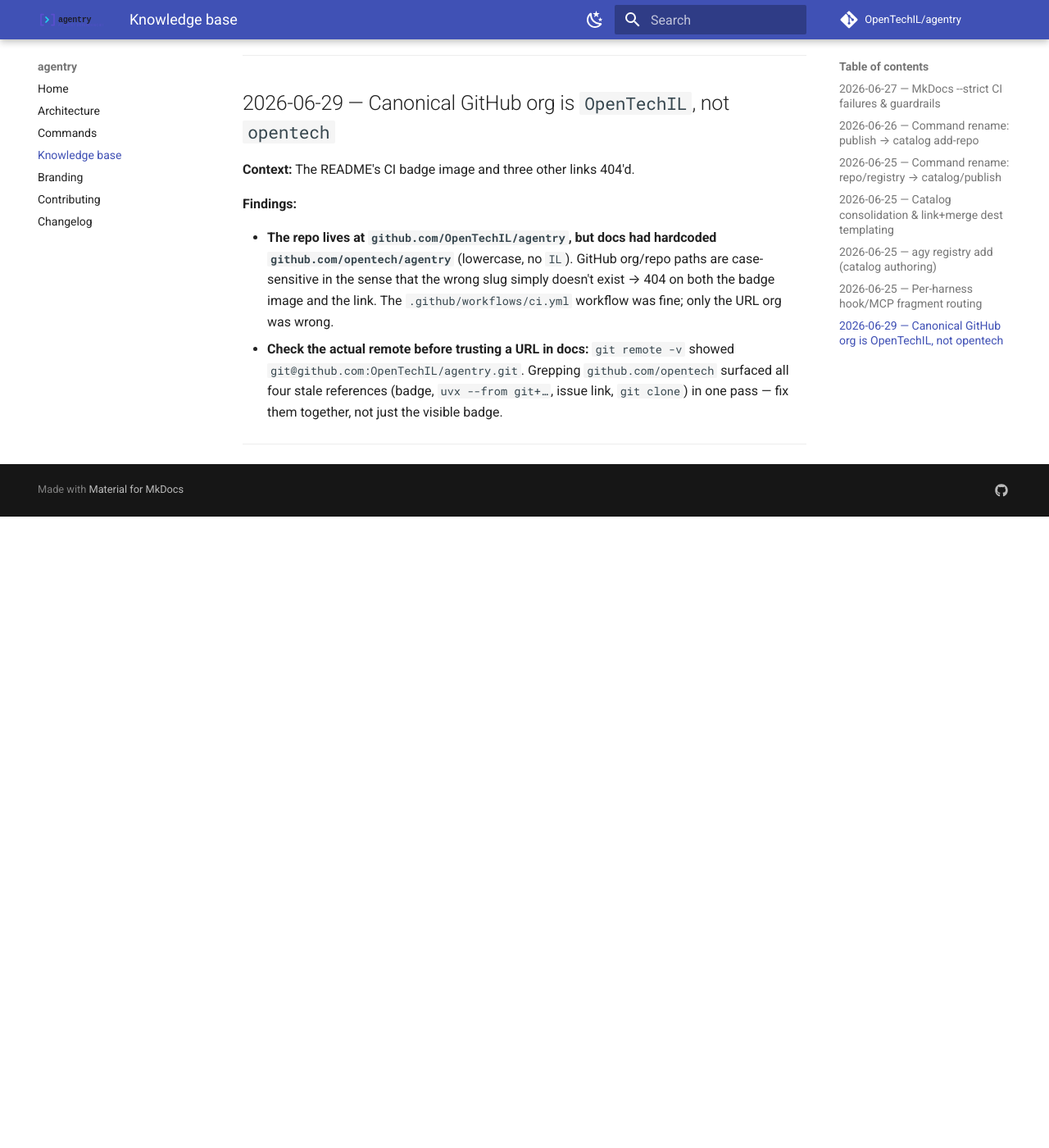
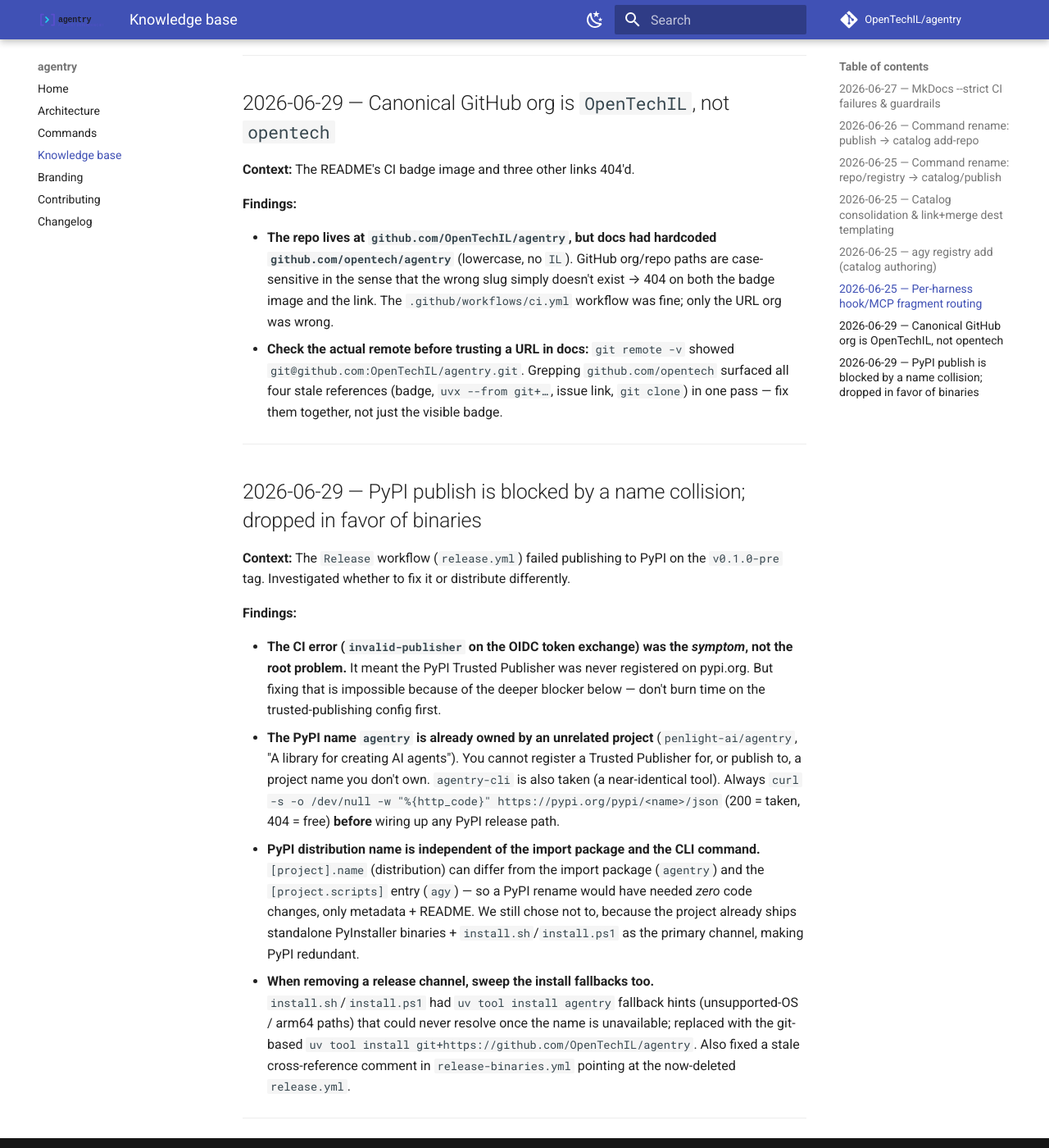
Before and after one commit to OpenTechIL/agentry, an MkDocs documentation site: the page built from docs/knowledge-base.md, in a window 1280 px wide and 1400 px high, scrolled down 5294 px. Shown: the whole window at 82% size. Built offline with MkDocs 1.6.1 and Material for MkDocs 9.7.7, drawn with Linux system fonts in a browser that asks for light colours; comment, search, counter and statistics services are not loaded; before the commit the page ends 5924 px from its top, so only the background shows below that.

Commit message:
chore(release): drop PyPI distribution in favor of standalone binaries
The agentry PyPI name is owned by an unrelated project, so the Trusted
Publishing release.yml could never succeed. Remove the publish workflow
and PyPI badge, and point the git-based install fallbacks at the repo.

```diff
--- a/docs/knowledge-base.md
+++ b/docs/knowledge-base.md
@@ -127,3 +127,16 @@
 - **Check the actual remote before trusting a URL in docs:** `git remote -v` showed `git@github.com:OpenTechIL/agentry.git`. Grepping `github.com/opentech` surfaced all four stale references (badge, `uvx --from git+…`, issue link, `git clone`) in one pass — fix them together, not just the visible badge.
 
 ---
+
+## 2026-06-29 — PyPI publish is blocked by a name collision; dropped in favor of binaries
+
+**Context:** The `Release` workflow (`release.yml`) failed publishing to PyPI on the `v0.1.0-pre` tag. Investigated whether to fix it or distribute differently.
+
+**Findings:**
+
+- **The CI error (`invalid-publisher` on the OIDC token exchange) was the *symptom*, not the root problem.** It meant the PyPI Trusted Publisher was never registered on pypi.org. But fixing that is impossible because of the deeper blocker below — don't burn time on the trusted-publishing config first.
+- **The PyPI name `agentry` is already owned by an unrelated project** (`penlight-ai/agentry`, "A library for creating AI agents"). You cannot register a Trusted Publisher for, or publish to, a project name you don't own. `agentry-cli` is also taken (a near-identical tool). Always `curl -s -o /dev/null -w "%{http_code}" https://pypi.org/pypi/<name>/json` (200 = taken, 404 = free) **before** wiring up any PyPI release path.
+- **PyPI distribution name is independent of the import package and the CLI command.** `[project].name` (distribution) can differ from the import package (`agentry`) and the `[project.scripts]` entry (`agy`) — so a PyPI rename would have needed *zero* code changes, only metadata + README. We still chose not to, because the project already ships standalone PyInstaller binaries + `install.sh`/`install.ps1` as the primary channel, making PyPI redundant.
+- **When removing a release channel, sweep the install fallbacks too.** `install.sh`/`install.ps1` had `uv tool install agentry` fallback hints (unsupported-OS / arm64 paths) that could never resolve once the name is unavailable; replaced with the git-based `uv tool install git+https://github.com/OpenTechIL/agentry`. Also fixed a stale cross-reference comment in `release-binaries.yml` pointing at the now-deleted `release.yml`.
+
+---
```
Also changed, not shown: CHANGELOG.md (+7 -0 lines), README.md (+1 -2 lines), 4 other files.
